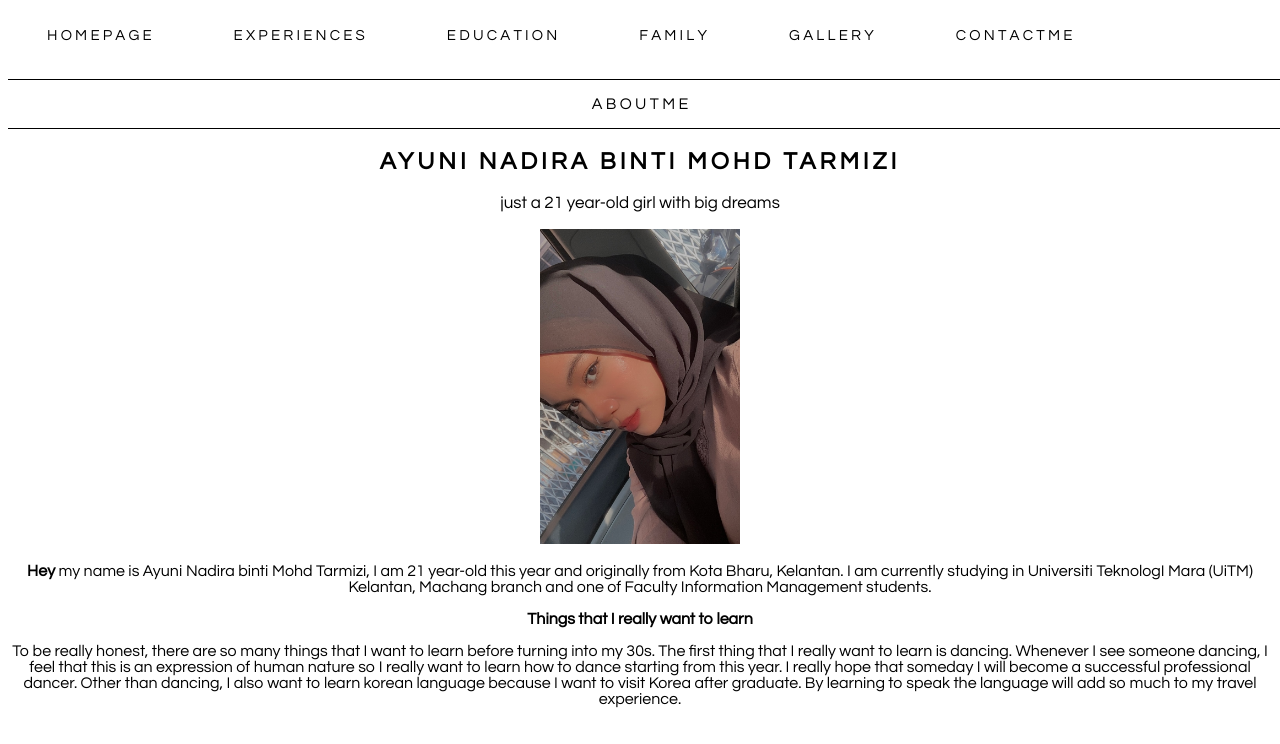
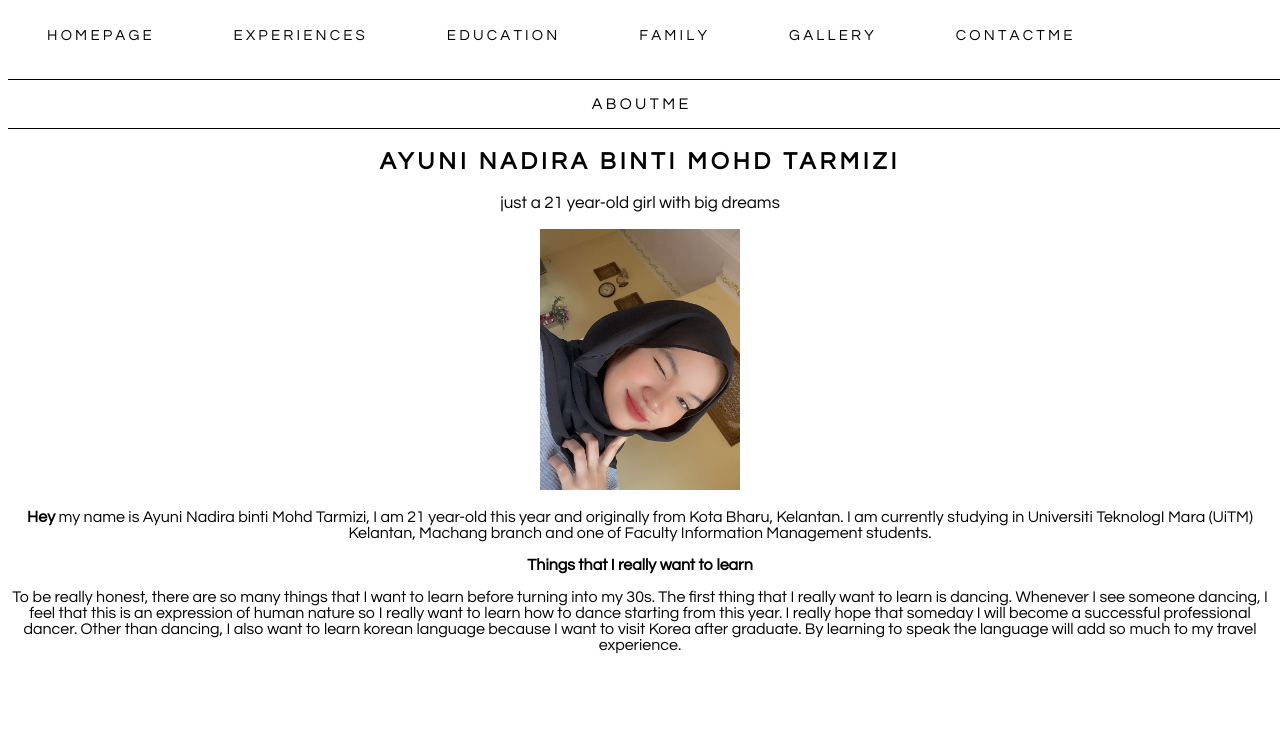
Before and after one commit to yuuneee/personal_website, a plain HTML site: page html_aboutme.html in a window 1280 px wide. Shown: the top 744 px of the page. Drawn offline with Linux system fonts and the light colour scheme.

Commit message:
Update html_aboutme.html

```diff
--- a/html_aboutme.html
+++ b/html_aboutme.html
@@ -76,7 +76,7 @@
 	<div align="center" style=" letter-spacing: 13px;"></div>
 <p style="font-size: 17px;" style="font-family: Century Gorthic;"> just a 21 year-old girl with big dreams </p>
 
-<p><img src="images/yuni2.PNG" width="200px" style="float: center;"></p>
+<p><img src="images/yuni1.PNG" width="200px" style="float: center;"></p>
 
 	<div align="center" style="letter-spacing: 3px;"></div>
 <p><b>Hey</b> my name is Ayuni Nadira binti Mohd Tarmizi, I am 21 year-old this year and originally from Kota Bharu, Kelantan. I am currently studying in Universiti TeknologI Mara (UiTM) Kelantan, Machang branch and one of Faculty Information Management students.  </p>
```
